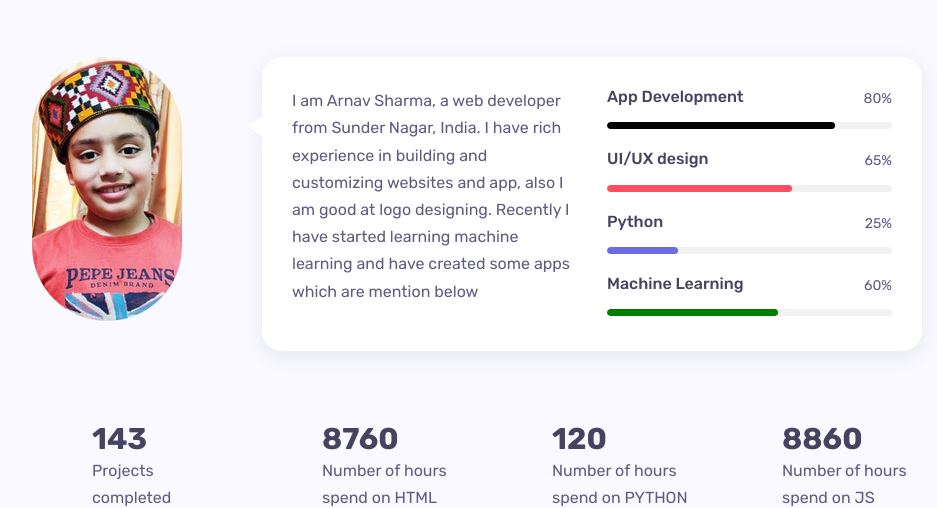
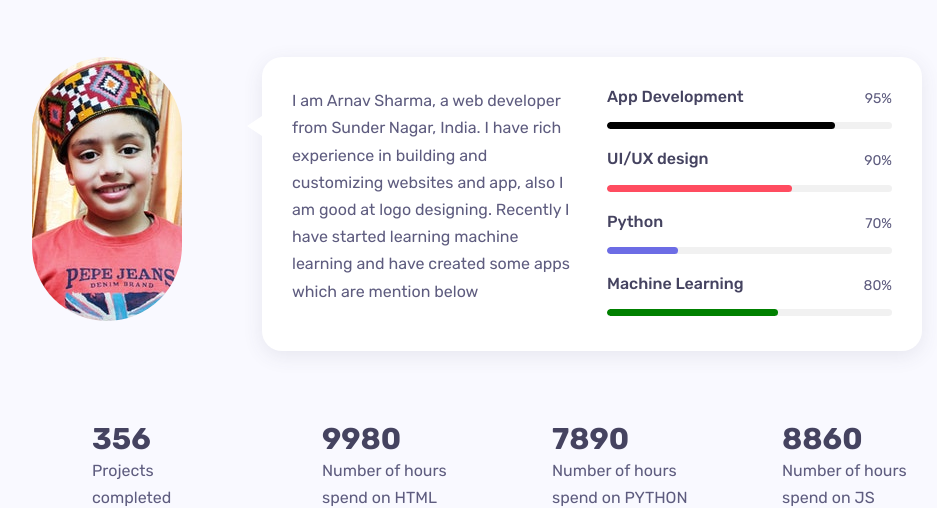
Before and after one commit to Avipahadi/Portfolio, a plain HTML site: page AS - My Own Portfolio/index.html in a window 1280 px wide. Shown: the part 956-1464 px from the top of the page, without its empty margins (163-1100 px from the left). Drawn offline with nearby package versions, Linux system fonts and the light colour scheme.

Commit message:
Update index.html

```diff
--- a/AS - My Own Portfolio/index.html
+++ b/AS - My Own Portfolio/index.html
@@ -286,7 +286,7 @@
 									<div class="skill-item">
 										<div class="skill-info clearfix">
 											<h4 class="float-left mb-3 mt-0">App Development</h4>
-											<span class="float-right">80%</span>
+											<span class="float-right">95%</span>
 										</div>
 										<div class="progress">
 											<div class="progress-bar data-background" role="progressbar"
@@ -301,7 +301,7 @@
 									<div class="skill-item">
 										<div class="skill-info clearfix">
 											<h4 class="float-left mb-3 mt-0">UI/UX design</h4>
-											<span class="float-right">65%</span>
+											<span class="float-right">90%</span>
 										</div>
 										<div class="progress">
 											<div class="progress-bar data-background" role="progressbar"
@@ -316,7 +316,7 @@
 									<div class="skill-item">
 										<div class="skill-info clearfix">
 											<h4 class="float-left mb-3 mt-0">Python</h4>
-											<span class="float-right">25%</span>
+											<span class="float-right">70%</span>
 										</div>
 										<div class="progress">
 											<div class="progress-bar data-background" role="progressbar"
@@ -331,7 +331,7 @@
 									<div class="skill-item">
 										<div class="skill-info clearfix">
 											<h4 class="float-left mb-3 mt-0">Machine Learning</h4>
-											<span class="float-right">60%</span>
+											<span class="float-right">80%</span>
 										</div>
 										<div class="progress">
 											<div class="progress-bar data-background" role="progressbar"
@@ -357,7 +357,7 @@
 						<!-- fact item -->
 						<div class="fact-item">
 							<div class="details">
-								<h3 class="mb-0 mt-0 number"><em class="count">143</em></h3>
+								<h3 class="mb-0 mt-0 number"><em class="count">356</em></h3>
 								<p class="mb-0">Projects completed</p>
 							</div>
 						</div>
@@ -368,7 +368,7 @@
 						<!-- fact item -->
 						<div class="fact-item">
 							<div class="details">
-								<h3 class="mb-0 mt-0 number"><em class="count">8760</em></h3>
+								<h3 class="mb-0 mt-0 number"><em class="count">9980</em></h3>
 								<p class="mb-0">Number of hours spend on HTML</p>
 							</div>
 						</div>
@@ -379,7 +379,7 @@
 						<!-- fact item -->
 						<div class="fact-item">
 							<div class="details">
-								<h3 class="mb-0 mt-0 number"><em class="count">120</em></h3>
+								<h3 class="mb-0 mt-0 number"><em class="count">7890</em></h3>
 								<p class="mb-0">Number of hours spend on PYTHON</p>
 							</div>
 						</div>
```
